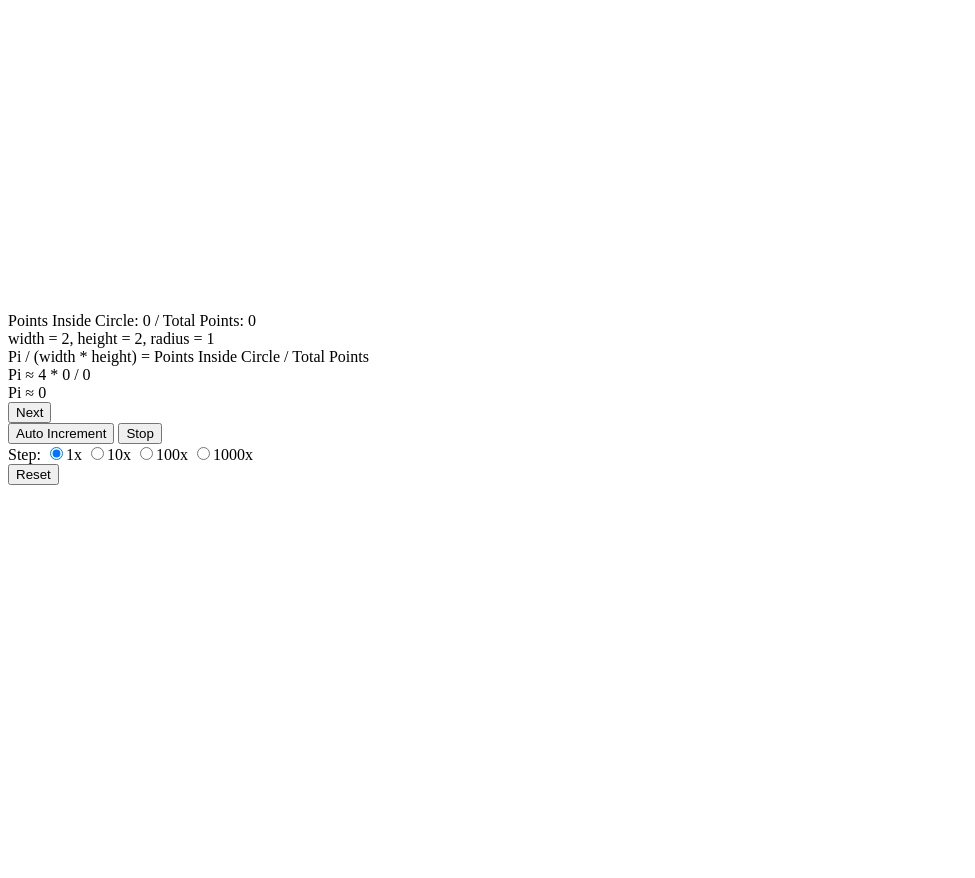
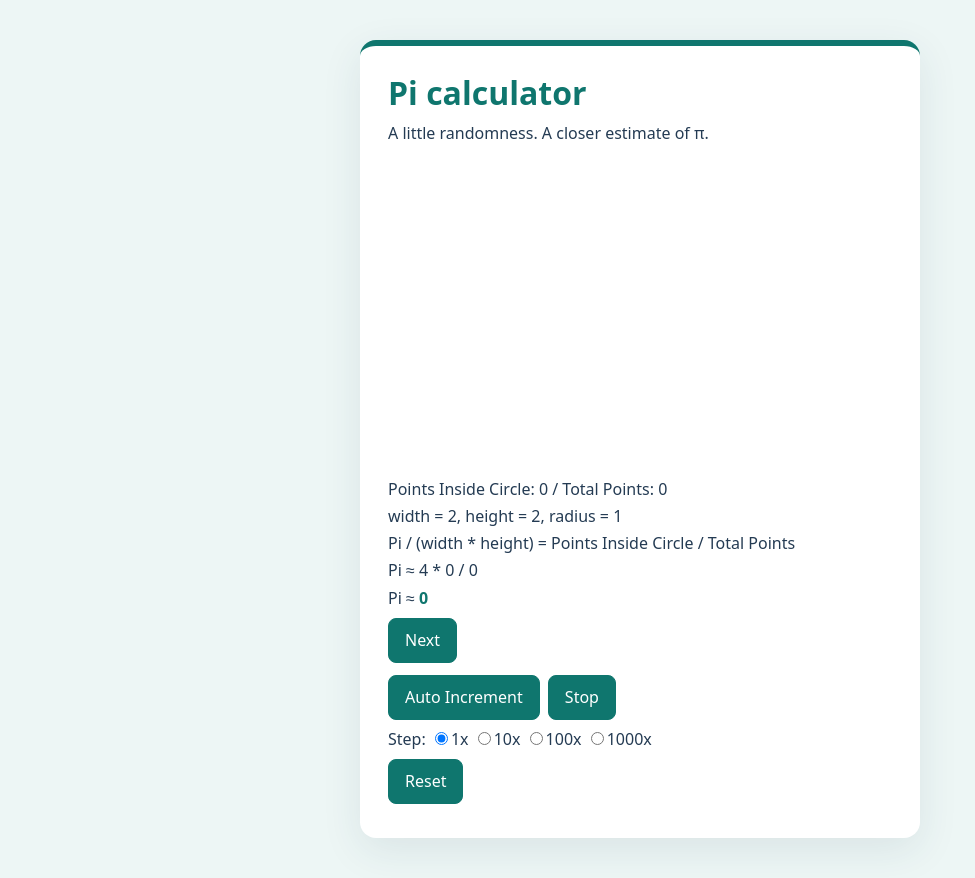
Before and after one commit to tylerprete/pi-calculator, a plain HTML site: page public/index.html in a window 1280 px wide. Shown: the whole page, without its empty margins (0-975 px from the left). Before the commit the page ends 800 px from the top, so only its background shows below. Drawn offline with Linux system fonts and the light colour scheme; a script that the page names is missing.

Commit message:
Refresh calculator styling for PR preview

```diff
--- a/public/css/main.css
+++ b/public/css/main.css
@@ -0,0 +1,65 @@
+body {
+  box-sizing: border-box;
+  max-width: 560px;
+  margin: 40px auto;
+  padding: 28px;
+  border-top: 6px solid #0f766e;
+  border-radius: 16px;
+  background: #ffffff;
+  color: #243b53;
+  font-family: system-ui, sans-serif;
+  line-height: 1.7;
+  box-shadow: 0 12px 40px #243b5318;
+}
+
+html {
+  background: #edf6f5;
+}
+
+h1 {
+  margin: 0;
+  color: #0f766e;
+  line-height: 1.2;
+}
+
+.intro {
+  margin: 8px 0 20px;
+}
+
+canvas {
+  max-width: 100%;
+  height: auto;
+  border-radius: 8px;
+}
+
+button {
+  margin: 6px 4px 6px 0;
+  padding: 8px 16px;
+  border: 1px solid #0f766e;
+  border-radius: 8px;
+  background: #0f766e;
+  color: white;
+  font: inherit;
+  cursor: pointer;
+}
+
+button:hover {
+  background: #115e59;
+}
+
+button:focus-visible {
+  outline: 3px solid #f59e0b;
+  outline-offset: 2px;
+}
+
+#pi {
+  color: #0f766e;
+  font-weight: 700;
+}
+
+@media (max-width: 600px) {
+  body {
+    margin: 16px;
+    padding: 20px;
+  }
+}
--- a/public/index.html
+++ b/public/index.html
@@ -3,10 +3,13 @@
 <html>
   <head>
     <title>Pi calculator</title>
+    <meta name="viewport" content="width=device-width, initial-scale=1" />
     <link rel="stylesheet" media="screen" href="css/main.css" />
     <link rel="shortcut icon" type="image/png" href="images/favicon.png" />
   </head>
   <body>
+    <h1>Pi calculator</h1>
+    <p class="intro">A little randomness. A closer estimate of π.</p>
     <canvas height="300px" width="300px" id="piCanvas"></canvas><br />
     Points Inside Circle: <span id="in-circle">0</span> / Total Points:
     <span id="total-points">0</span><br />
```
